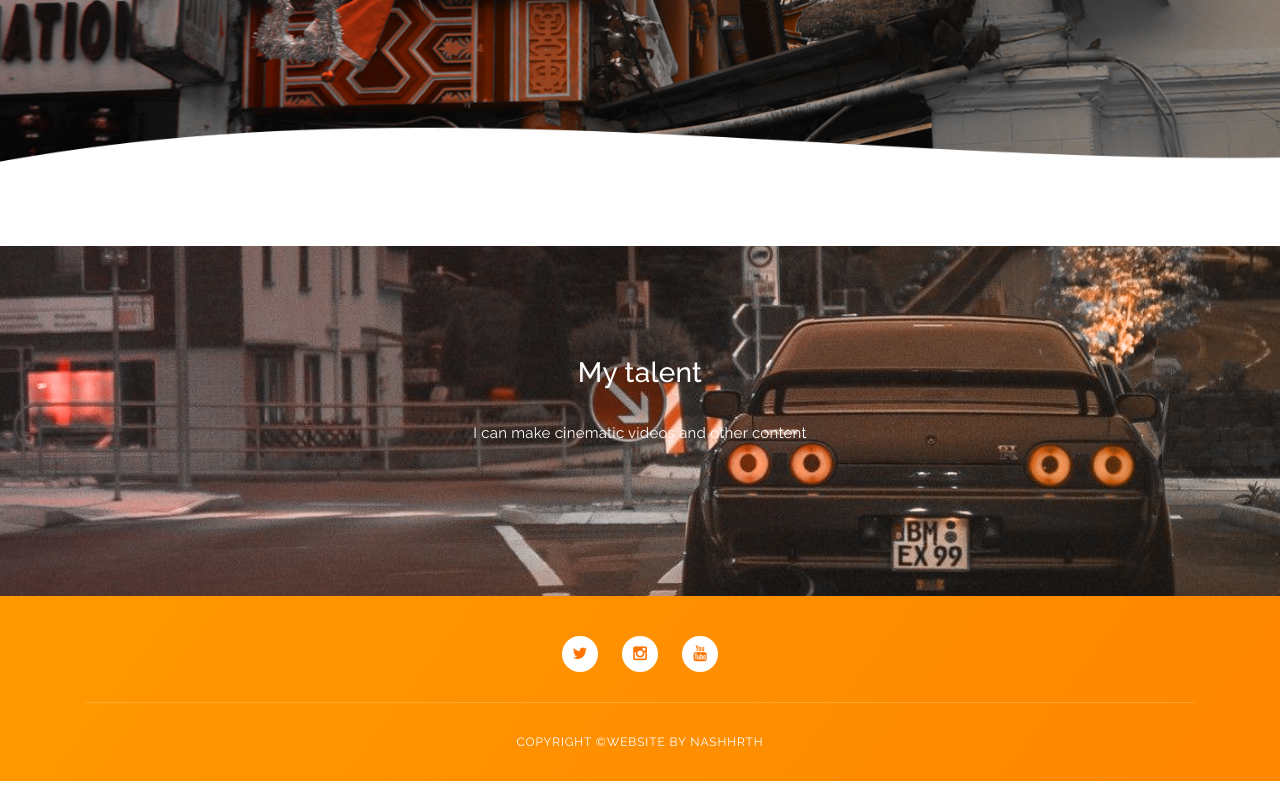
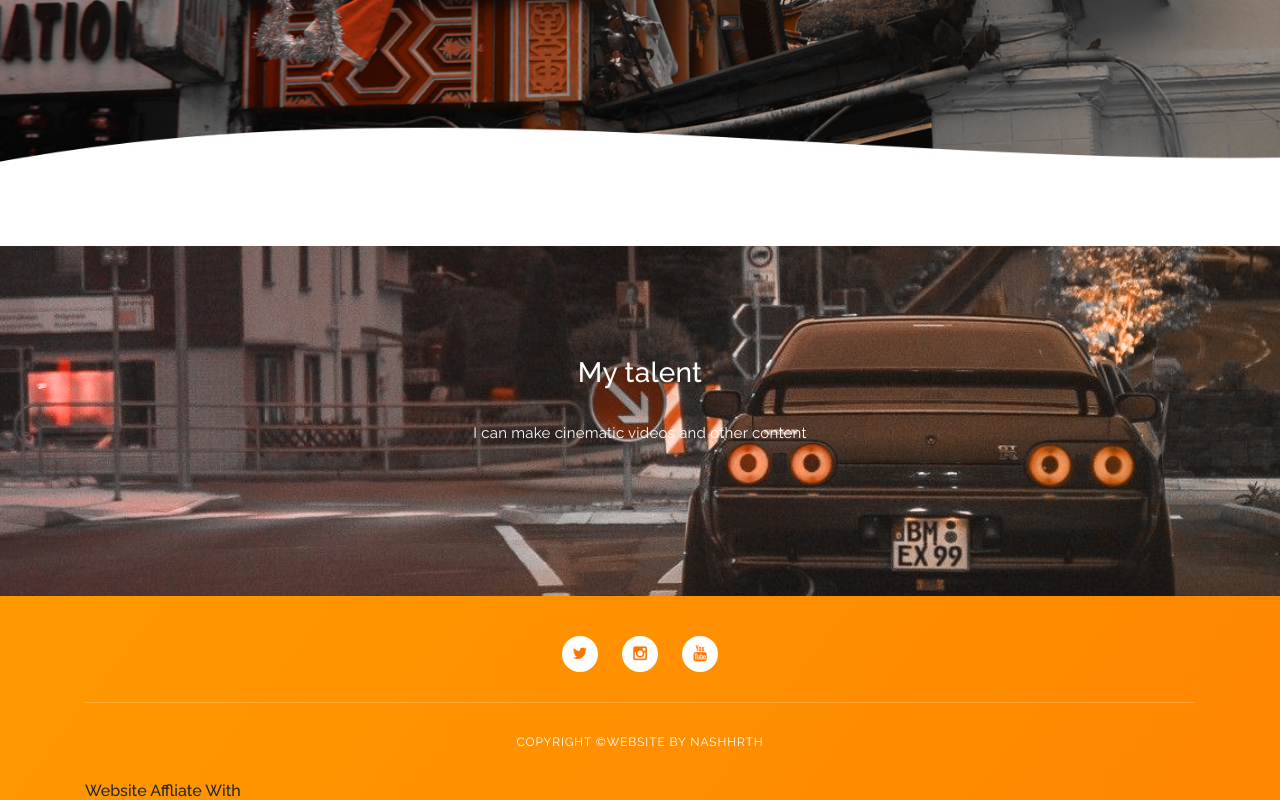
Before and after one commit to Mysite404/WebsiteAboyy-, a plain HTML site: page index.html in a window 1280 px wide. Shown: the part 554-1354 px from the top of the page. Drawn offline with Linux system fonts and the light colour scheme; a script that the page names is missing.

Commit message:
Update index.html

```diff
--- a/index.html
+++ b/index.html
@@ -85,6 +85,7 @@
             <div class="row">
                 <div class="col-lg-12">
                     <p class="copyright">Copyright &copy;Website by Nashhrth</p>
+                  <h6>Website Affliate With</h6><h6><a href="https://www.badangcraft.ga/"</h6>
                 </div>
             </div>
         </div>
```
